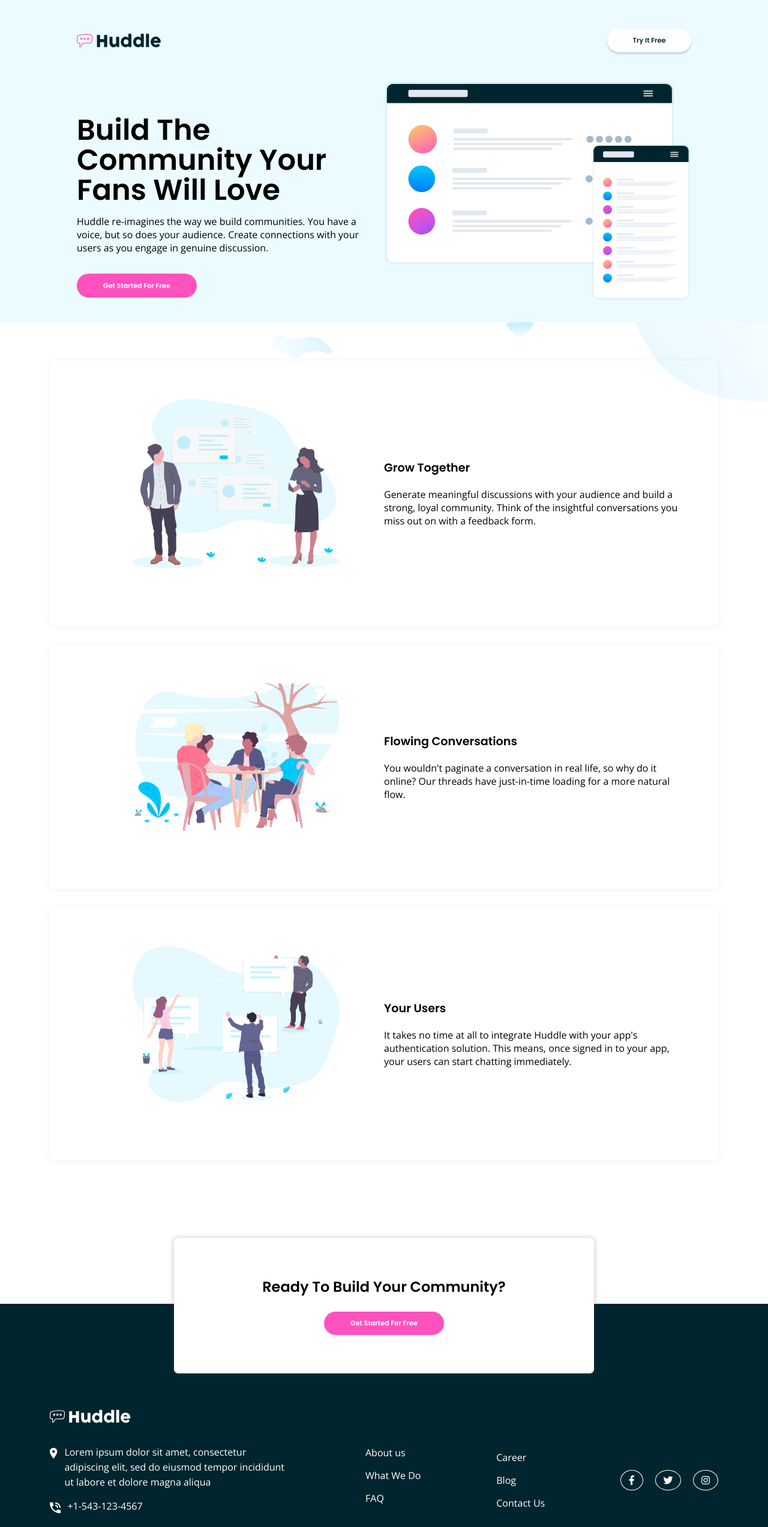
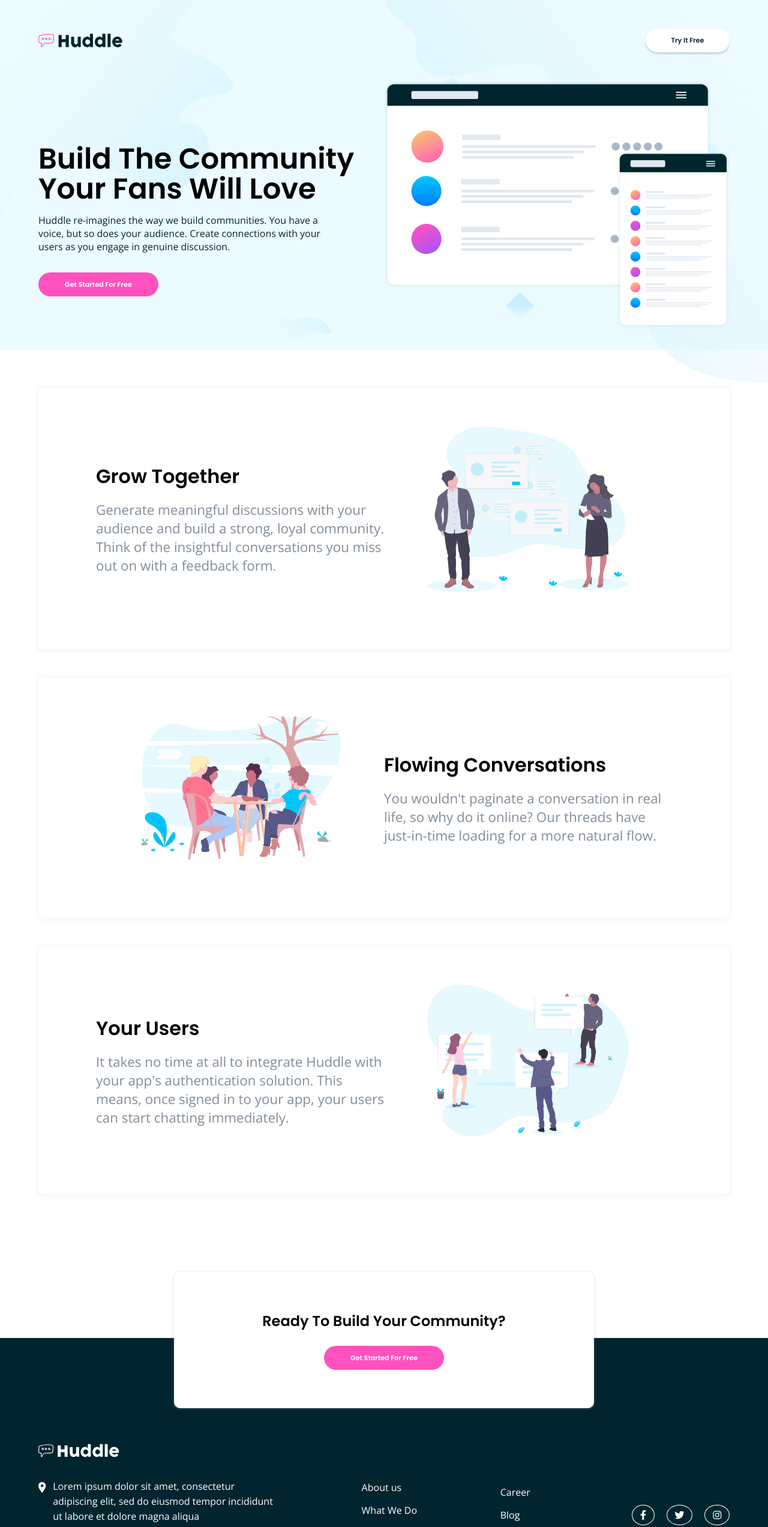
Before and after one commit to anthonygedeon/huddle-alt-blocks, a website: page index.html in a window 1280 px wide. Shown: the top 2545 px of the page at 60% size. Drawn offline with nearby package versions, Linux system fonts and the light colour scheme.

Commit message:
finish layout and styles

```diff
--- a/assets/scss/_base.scss
+++ b/assets/scss/_base.scss
@@ -74,6 +74,8 @@ MIXINS
 @mixin button-component() {
     color: var(--primary-white);
     padding: 0.5em 1.5em;
+    z-index: 10;
+
 
     border-radius: 3em;
     font-family: var(--primary-heading-font);
--- a/assets/scss/_component.scss
+++ b/assets/scss/_component.scss
@@ -1,5 +1,7 @@
 .logo {
     width: 90px;
+    z-index: 10;
+
 
     @include check-media('medium') {
         width: 140px;
@@ -21,7 +23,8 @@ CARDS
     margin: 2em 0 2em 0;
 
     @include check-media('medium') {
-        padding: 4em;
+        padding: 4em 6em;
+        margin: 3em 0;
     }
 
     &.row {
@@ -35,8 +38,16 @@ CARDS
         justify-content: center;
         @include check-media('medium') {
             flex: 0 0 50%;
+            &--grow {
+                order: 10;
+            }
 
+            &--users {
+                order: 10;
+            }
         }
+
+
     }
 
     &__image {
@@ -59,16 +70,17 @@ CARDS
 
         @include check-media('medium') {
             text-align: left;
-
+            font-size: 2rem;
+            margin-bottom: 0.5em;
         }
     }
 
     &__paragraph {
         text-align: center;
-
+        color: var(--neutral-blue);
         @include check-media('medium') {
             text-align: left;
-
+            font-size: 1.4rem;
         }
     }
 }
--- a/assets/scss/_layout.scss
+++ b/assets/scss/_layout.scss
@@ -3,7 +3,7 @@ CONTAINER/ROW
 ---------------------------------------------*/
 
 .container {
-    width: 87%;
+    width: 90%;
     max-width: var(--mobile-width);
     margin: 0 auto;
 
@@ -32,14 +32,14 @@ HEADER
     padding: 2em 0;
 
 
-
     .container {
-        width: 80%;
+        width: 90%;
     }
 
     &__bg {
         position: absolute;
-        z-index: -1;
+        z-index: 0;
+        top: 0;
     }
 
     &__nav {
@@ -54,6 +54,8 @@ HEADER
 
 
     &__text {
+        z-index: 10;
+
         margin-top: 5em;
         @include flex;
         flex-direction: column;
@@ -84,6 +86,7 @@ HEADER
         text-align: center;
         font-size: 1rem;
         font-weight: var(--body-weight-regular);
+        color: var(--neutral-dark-cyan);
 
         @include check-media('medium') {
 
@@ -93,6 +96,8 @@ HEADER
     }
 
     &__image-placeholder {
+        z-index: 10;
+
         margin-top: 2em;
         @include check-media('medium') {
             margin-top: 0em;
@@ -137,21 +142,29 @@ FOOTER
     &__banner {
         position: relative;
         background: var(--primary-white);
-        padding: 4em 0;
+        padding: 3em 1em;
         max-width: 700px;
-        border-radius: 7px;
+        border-radius: 10px;
         margin: 0 auto;
-        box-shadow: 0px 1px 6px 3px #4242422e;
+        box-shadow: 0px 1px 4px 1px hsla(0, 0%, 55%, 0.212);
 
         @include flex;
         flex-direction: column;
         align-items: center;
+
+        @include check-media('medium') {
+            padding: 4em 0;
+        }
     }
 
     &__title {
         text-align: center;
-        font-size: 1.5rem;
+        font-size: 1rem;
         margin-bottom: 1em;
+
+        @include check-media('medium') {
+            font-size: 1.5rem;
+        }
     }
 
     &__intro {
--- a/index.html
+++ b/index.html
@@ -85,7 +85,7 @@
 		<section class="info">
 			<div class="container">
 				<section class="card row">
-					<div class="card__image-placeholder">
+					<div class="card__image-placeholder card__image-placeholder--grow">
 						<img
 							src="./assets/images/illustration-grow-together.svg"
 							alt="people"
@@ -93,7 +93,7 @@
 						/>
 					</div>
 					<div class="card__text">
-						<h2 class="card__title">Grow Together</h2>
+						<h2 class="card__title card__title--grow">Grow Together</h2>
 						<p class="card__paragraph">
 							Generate meaningful discussions with your audience
 							and build a strong, loyal community. Think of the
@@ -112,7 +112,7 @@
 						/>
 					</div>
 					<div class="card__text">
-						<h2 class="card__title">Flowing Conversations</h2>
+						<h2 class="card__title card__title--flow">Flowing Conversations</h2>
 						<p class="card__paragraph">
 							You wouldn't paginate a conversation in real life,
 							so why do it online? Our threads have just-in-time
@@ -122,7 +122,7 @@
 				</section>
 
 				<section class="card row">
-					<div class="card__image-placeholder">
+					<div class="card__image-placeholder card__image-placeholder--users">
 						<img
 							src="./assets/images/illustration-your-users.svg"
 							alt="people"
@@ -130,7 +130,7 @@
 						/>
 					</div>
 					<div class="card__text">
-						<h2 class="card__title">Your Users</h2>
+						<h2 class="card__title card__title--users">Your Users</h2>
 						<p class="card__paragraph">
 							It takes no time at all to integrate Huddle with
 							your app's authentication solution. This means, once
```
Also changed, not shown: assets/styles/index.css.
